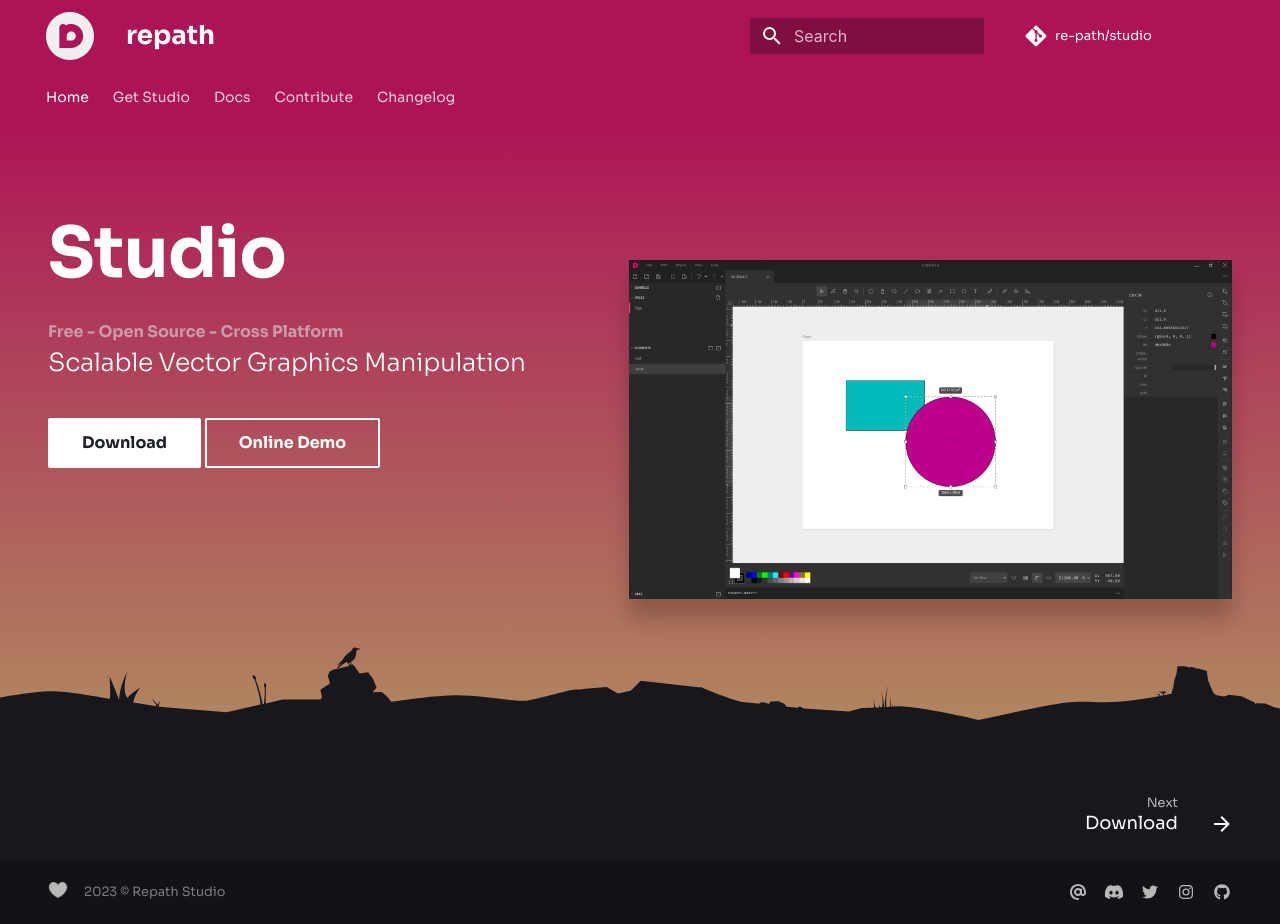
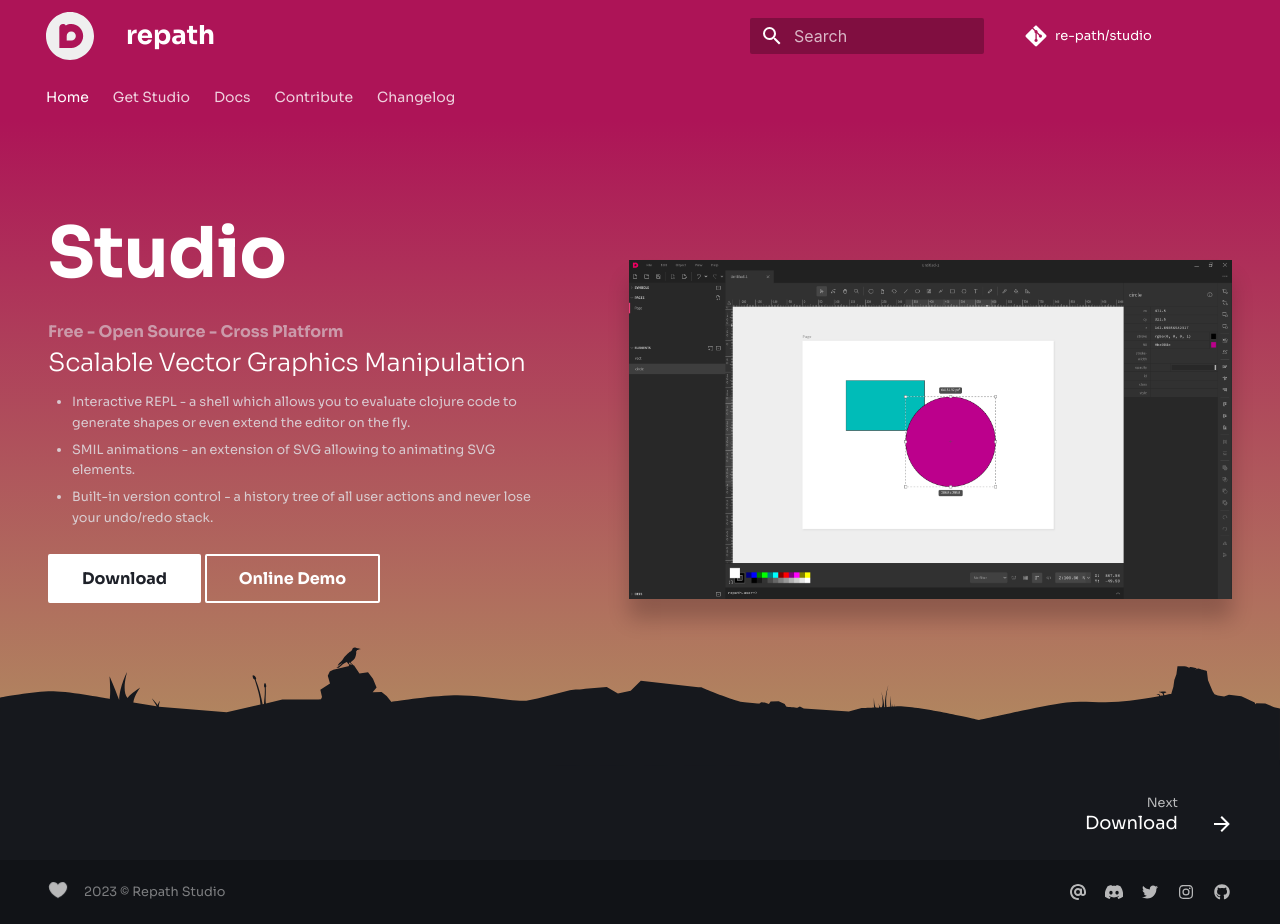
Before and after one commit to repath-project/repath-website, an MkDocs documentation site: the page built from docs/index.md, in a window 1280 px wide. Built offline with MkDocs 1.6.1 and Material for MkDocs 9.7.7, drawn with Linux system fonts in a browser that asks for light colours; comment, search, counter and statistics services are not loaded.

Commit message:
update home page

```diff
--- a/theme/overrides/home.html
+++ b/theme/overrides/home.html
@@ -178,10 +178,9 @@
           <h2>{{ config.site_description }}</h2>
 
           <ul class="tx-hero__features">
-            <!-- <li>Traditional and generative design tooling</li>
-            <li>SMIL animation support</li>
-            <li>Accessibility testing</li>
-            <li>Built-in version control system</li> -->
+            <li>Interactive REPL - a shell which allows you to evaluate clojure code to generate shapes or even extend the editor on the fly.</li>
+            <li>SMIL animations - an extension of SVG allowing to animating SVG elements.</li>
+            <li>Built-in version control - a history tree of all user actions and never lose your undo/redo stack.</li>
           </ul>
 
           <a
```
